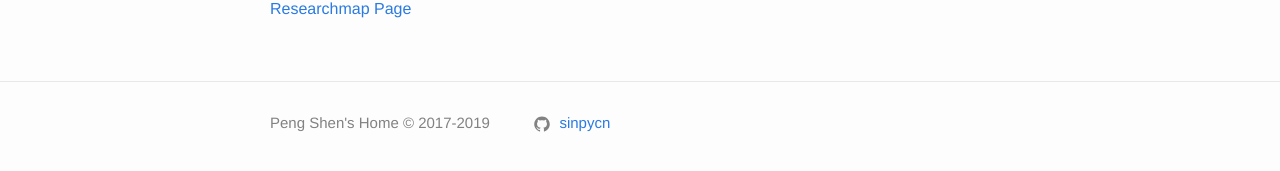
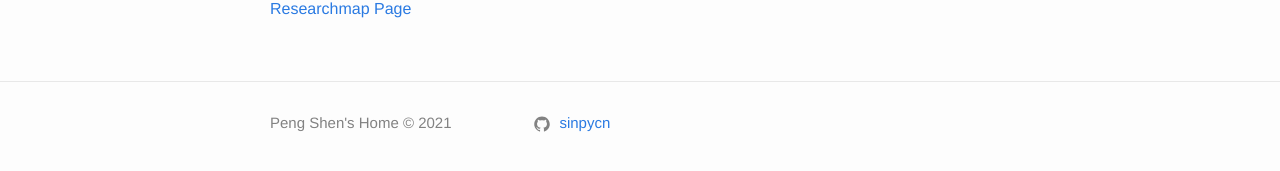
Before and after one commit to sinpycn/sinpycn.github.io, a Jekyll site: the page built from index.md, in a window 1280 px wide. Shown: the part 383-554 px from the top of the page. Built offline with Jekyll 4.4.1, drawn with Linux system fonts in a browser that asks for light colours.

Commit message:
Update footer.html

```diff
--- a/_includes/footer.html
+++ b/_includes/footer.html
@@ -6,7 +6,7 @@
       <div class="footer-col footer-col-1">
         <ul class="contact-list">
           <li>
-            {{ site.title | escape }} &copy; 2017-2019
+            {{ site.title | escape }} &copy; 2021
             </li>
             {% if site.email %}
             <li><a href="mailto:{{ site.email }}">{{ site.email }}</a></li>
```
